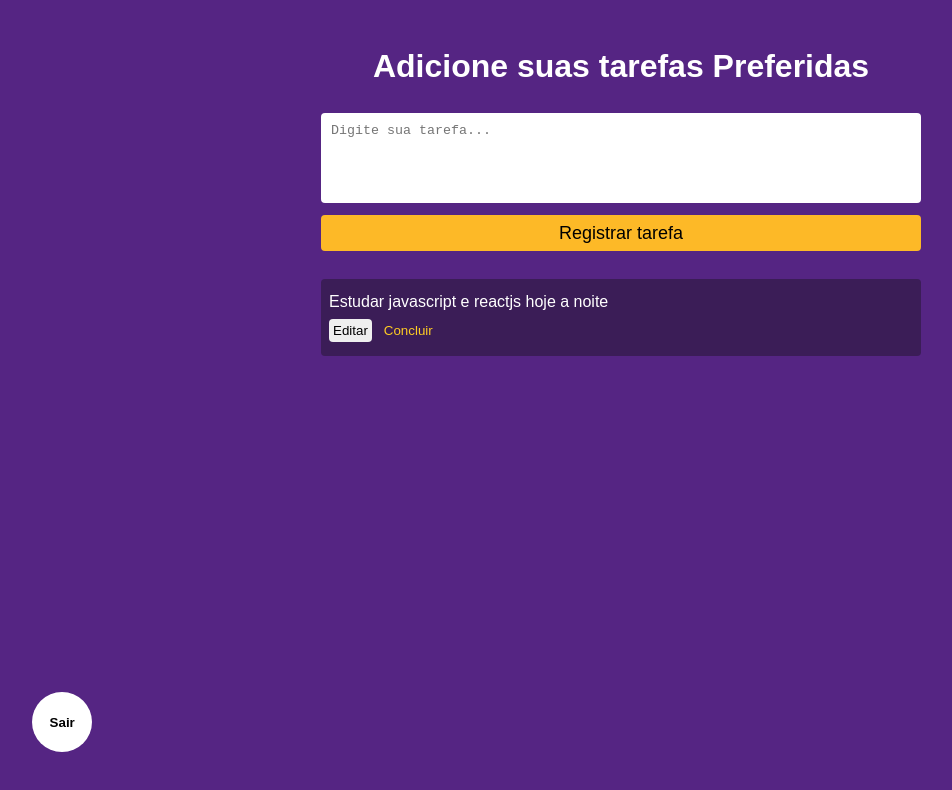
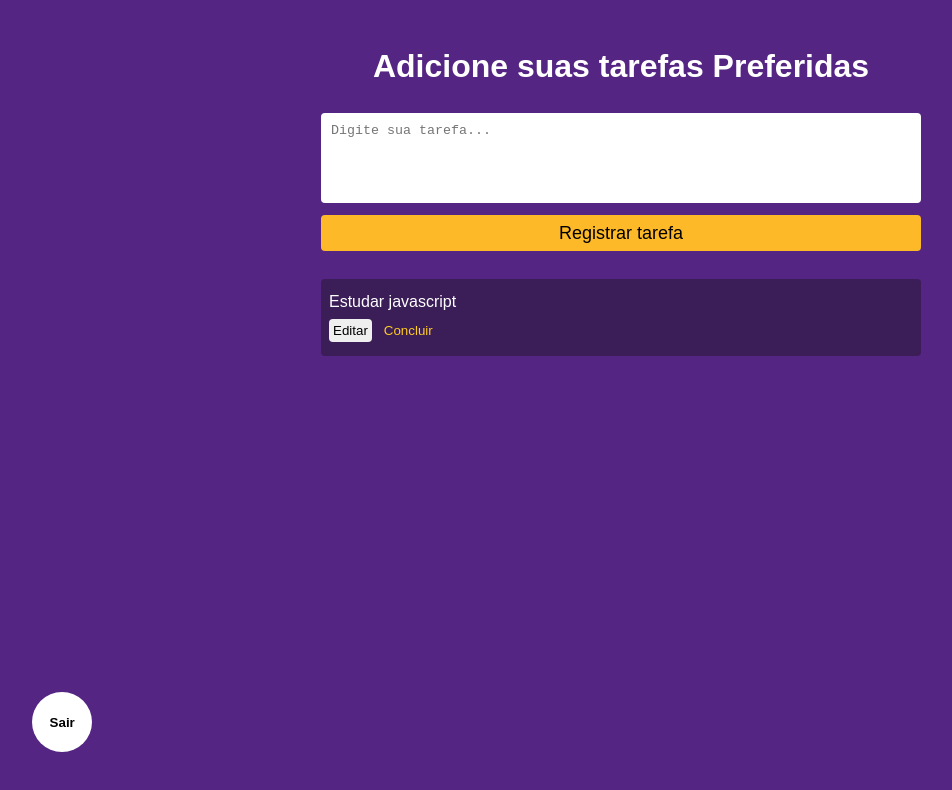
Before and after one commit to jorgeacruz/Lakers-Task-ReactJs, a React (Create React App) app: page /admin in a window 1280 px wide. Shown: the top 790 px of the page, without its empty margins (19-971 px from the left). Built offline with nearby package versions, Linux system fonts and the light colour scheme; no server answers; the database is empty; sample sign-in values are in the browser's storage.

Commit message:
New Branch developer

```diff
--- a/src/pages/Admin/index.js
+++ b/src/pages/Admin/index.js
@@ -94,7 +94,7 @@ export default function Admin() {
       </form>
 
       <article className="list">
-        <p>Estudar javascript e reactjs hoje a noite</p>
+        <p>Estudar javascript</p>
 
         <div>
           <button>Editar</button>
```
